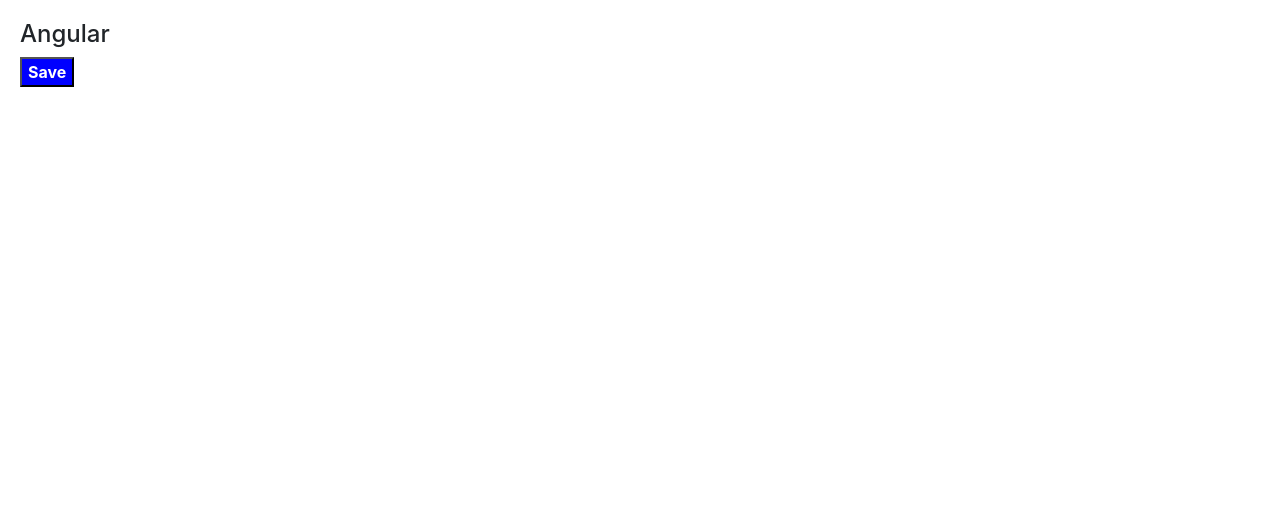
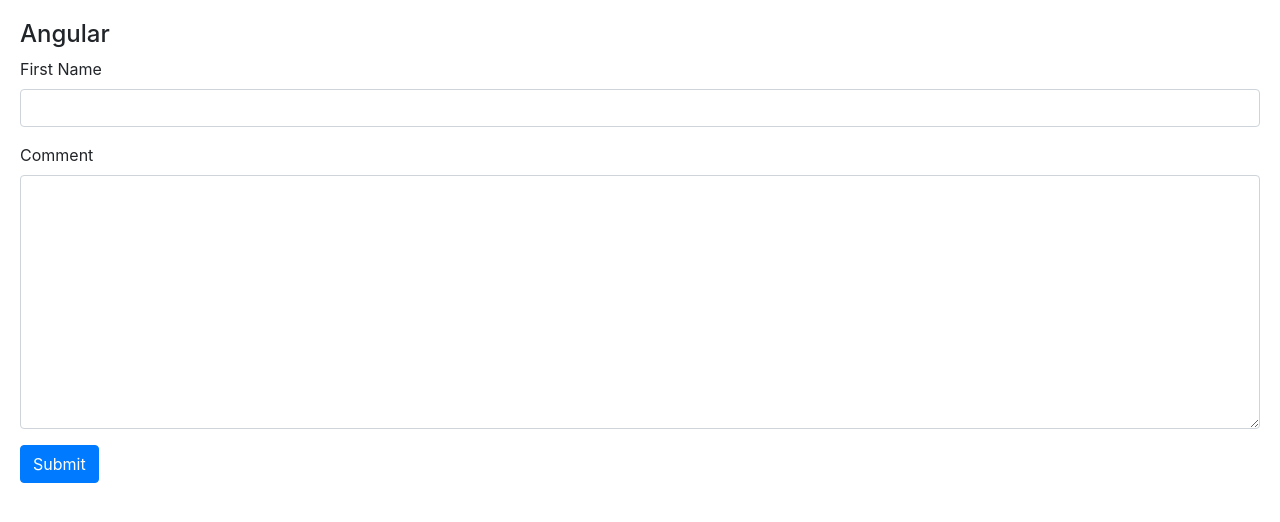
Before and after one commit to Shahtr1/angular-second-course, an Angular app: page / in a window 1280 px wide. Shown: the top 522 px of the page. Built offline with nearby package versions, Linux system fonts and the light colour scheme.

Commit message:
started template driven forms

```diff
--- a/src/app/app.component.html
+++ b/src/app/app.component.html
@@ -48,7 +48,7 @@
     </li>
 </ul> -->
 
-<button
+<!-- <button
     [ngStyle]="{
         'backgroundColor': canSave ? 'blue': 'gray',
         'color': canSave ? 'white': 'black',
@@ -56,4 +56,11 @@
     }"
 >
     Save
-</button>
+</button> -->
+
+<!-- <span>{{ task.assignee.name }}</span>
+<span>{{ task.role?.name }}</span> -->
+
+<!-- <input type="text" [appInputFormat]="'uppercase'"> -->
+
+<contact-form></contact-form>
--- a/src/app/app.component.ts
+++ b/src/app/app.component.ts
@@ -8,6 +8,15 @@
 })
 export class AppComponent {
   title = 'Angular app';
+
+  task = {
+    title: 'Review applications',
+    assignee: {
+      name: 'John Smith'
+    },
+    role: null
+  }
+
   post = {
     title: "Title",
     isFavourite: true
--- a/src/app/app.module.ts
+++ b/src/app/app.module.ts
@@ -9,6 +9,8 @@
 import { SummaryPipe } from './summary.pipe';
 import { FavouriteComponent } from './favourite/favourite.component';
 import { PanelComponent } from './panel/panel.component';
+import { InputFormatDirective } from './input-format.directive';
+import { ContactFormComponent } from './contact-form/contact-form.component';
 
 @NgModule({
   declarations: [
@@ -17,7 +19,9 @@
     CourseComponent,
     SummaryPipe,
     FavouriteComponent,
-    PanelComponent
+    PanelComponent,
+    InputFormatDirective,
+    ContactFormComponent
   ],
   imports: [
     BrowserModule,
--- /dev/null
+++ b/src/app/contact-form/contact-form.component.html
@@ -0,0 +1,22 @@
+<form>
+    <div class="form-group">
+        <label for="firstName">First Name</label>
+        <input required minlength="3" maxlength="10"
+            pattern="banana"
+            ngModel name="firstName" #firstName="ngModel"
+            (change)="log(firstName)"
+            id="firstName" type="text"
+            class="form-control">
+        <div class="alert alert-danger"
+            *ngIf="firstName.touched && !firstName.valid">
+            <div *ngIf="firstName.errors.required">First Name is required.</div>
+            <div *ngIf="firstName.errors.minlength">First Name should be minimum {{ firstName.errors.minlength.requiredLength }} characters.</div>
+            <div *ngIf="firstName.errors.pattern">First Name doesn't match the pattern.</div>
+        </div>
+    </div>
+    <div class="form-group">
+        <label for="comment">Comment</label>
+        <textarea ngModel name="comment" id="comment" cols="30" rows="10" class="form-control"></textarea>
+    </div>
+    <button class="btn btn-primary">Submit</button>
+</form>
--- /dev/null
+++ b/src/app/contact-form/contact-form.component.ts
@@ -0,0 +1,10 @@
+import { Component, OnInit } from '@angular/core';
+
+@Component({
+  selector: 'contact-form',
+  templateUrl: './contact-form.component.html',
+  styleUrls: ['./contact-form.component.css']
+})
+export class ContactFormComponent{
+  log(x){console.log(x);}
+}
--- /dev/null
+++ b/src/app/input-format.directive.ts
@@ -0,0 +1,21 @@
+import { Directive, ElementRef, HostListener, Input } from '@angular/core';
+
+@Directive({
+  selector: '[appInputFormat]'
+})
+export class InputFormatDirective {
+
+  @Input('appInputFormat') format;
+
+  constructor(private el: ElementRef) { }
+
+  @HostListener('blur') onBlur(){
+    let value: string = this.el.nativeElement.value;
+
+    if(this.format == 'lowercase')
+      this.el.nativeElement.value = value.toLowerCase();
+    else
+      this.el.nativeElement.value = value.toUpperCase();
+  }
+
+}
```
Also changed, not shown: src/app/contact-form/contact-form.component.css (added), 2 other files (tests, documents, lock files or other folders).
